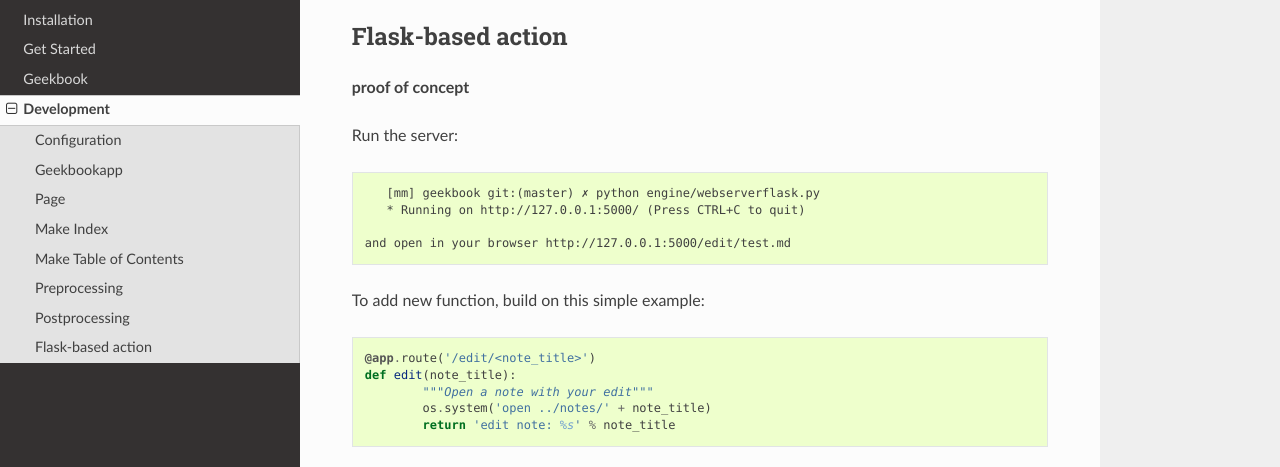
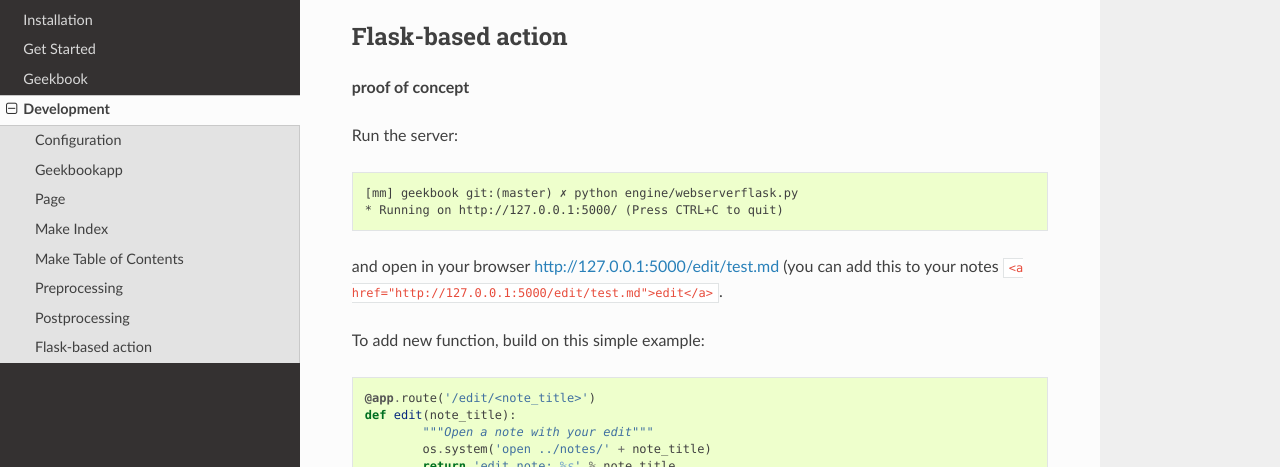
Before and after one commit to mmagnus/geekbook, a Sphinx documentation site: the page built from docs/source/development.rst, in a window 1280 px wide and 900 px high, scrolled down 1300 px, cut to the strip 100-567 px from the top of the window. Built offline with Sphinx 7.4.7 and the Read the Docs theme 2.0.0, drawn with Linux system fonts in a browser that asks for light colours.

Commit message:
docs: flask update

```diff
--- a/docs/source/development.rst
+++ b/docs/source/development.rst
@@ -49,7 +49,8 @@
     [mm] geekbook git:(master) ✗ python engine/webserverflask.py
     * Running on http://127.0.0.1:5000/ (Press CTRL+C to quit)
 
- and open in your browser http://127.0.0.1:5000/edit/test.md
+and open in your browser http://127.0.0.1:5000/edit/test.md (you can add this to your notes
+``<a href="http://127.0.0.1:5000/edit/test.md">edit</a>``.
 
 To add new function, build on this simple example::
 
```
